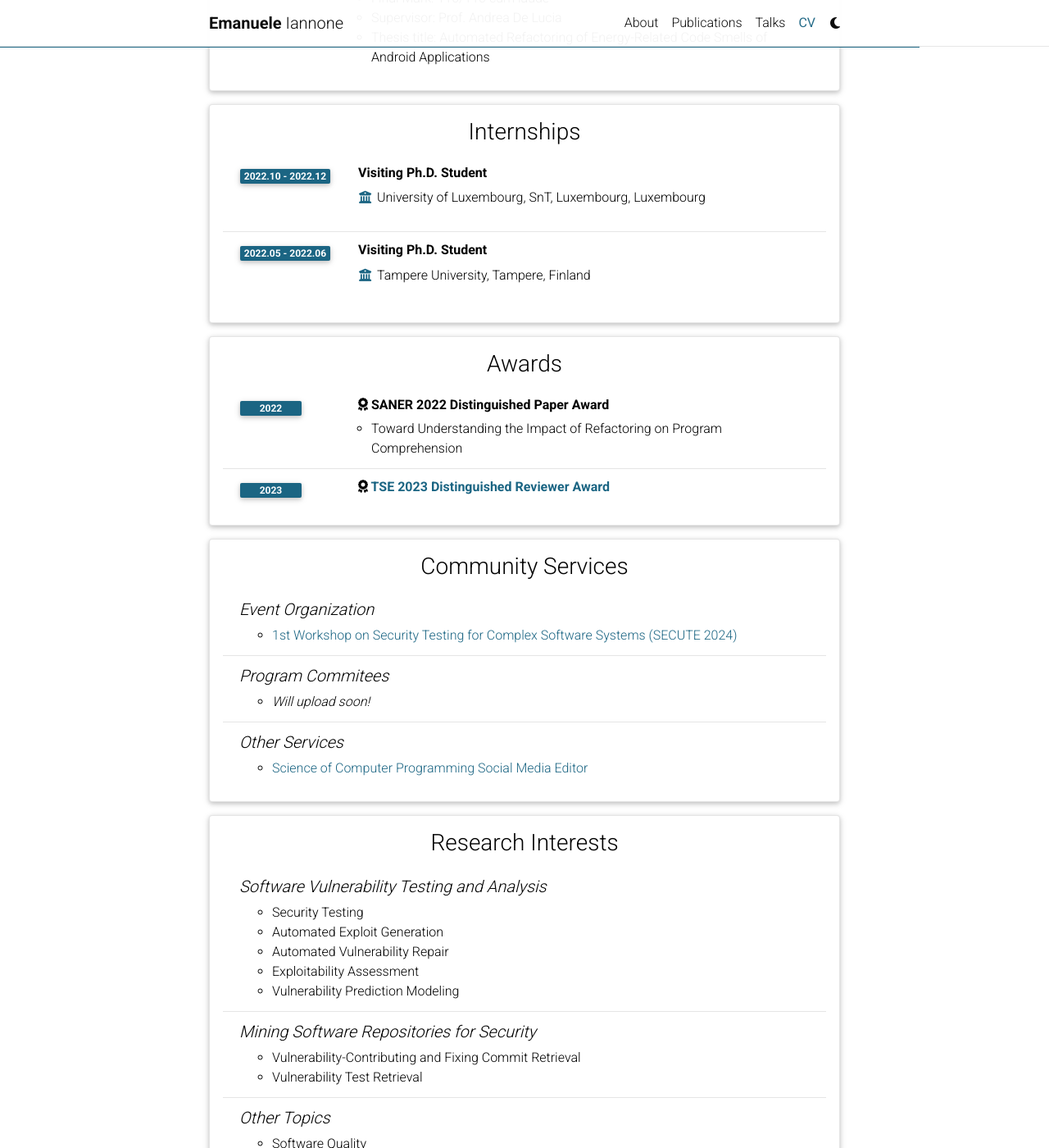
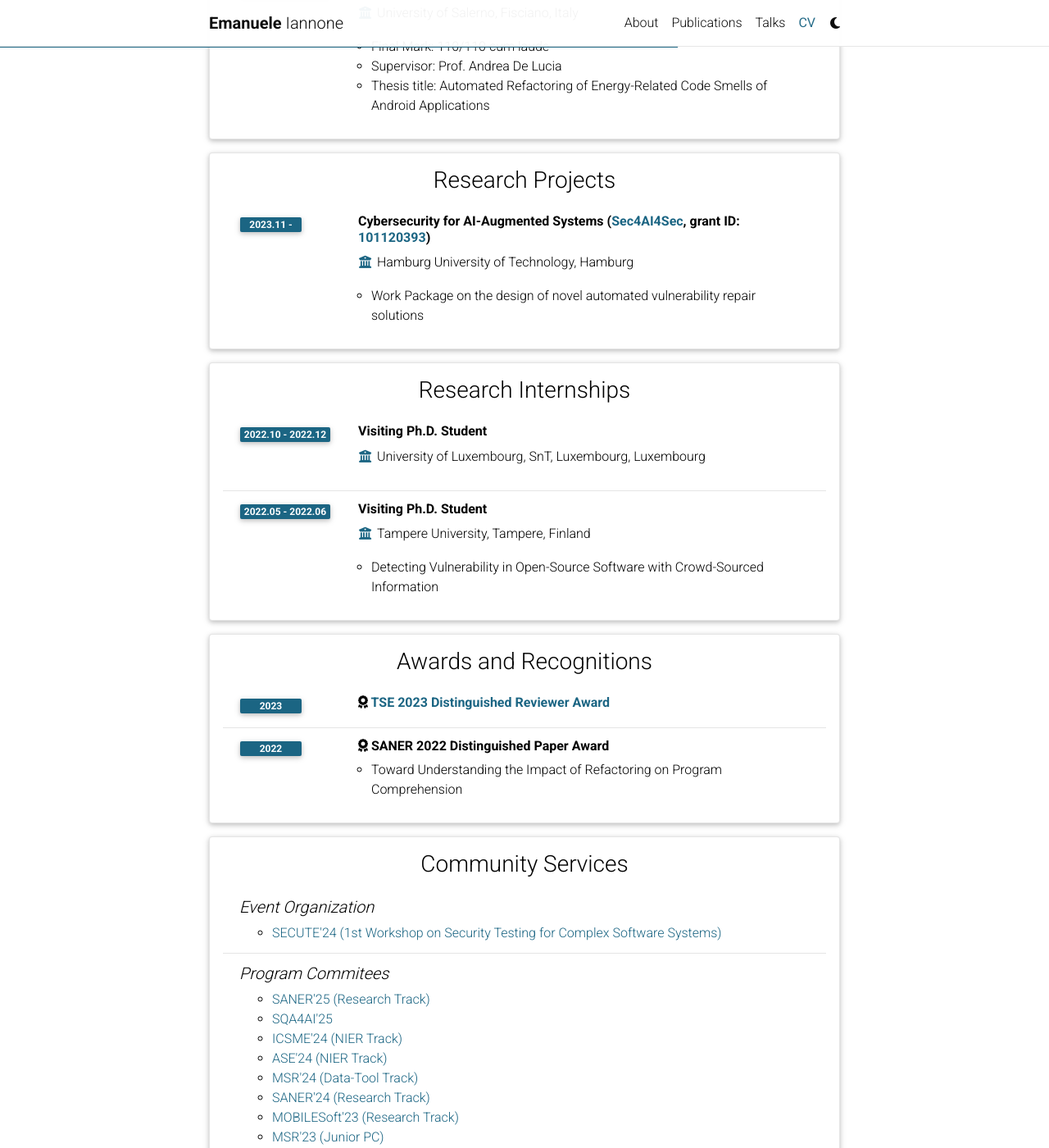
Before and after one commit to emaiannone/emaiannone.github.io, a Jekyll site: the page built from _pages/cv.md, in a window 1280 px wide and 1400 px high, scrolled down 1664 px. Shown: the whole window at 82% size. Built offline with Jekyll 4.4.1, drawn with Linux system fonts in a browser that asks for light colours; full-size pictures stand in for the smaller copies a plugin makes; comment, search, counter and statistics services are not loaded; a style sheet for code colours, icons or effects is not loaded; some of the changed text lies outside the part shown.

Commit message:
Update bio and CV

```diff
--- a/_data/cv.yml
+++ b/_data/cv.yml
@@ -16,7 +16,9 @@
     - title: Postdoctoral Researcher (Research Assistant)
       institution: Hamburg University of Technology, Hamburg
       year: 2023.11 -
-      description: "Working on designing novel automated vulnerability repair solutions in the context of Horizon EU project 'Cybersecurity for AI-Augmented Systems' (Sec4AI4Sec, grant ID: 101120393)"
+      description:
+        - "Research on security vulnerability testing."
+        - "Working on designing novel automated vulnerability repair solutions in the context of Horizon EU project 'Cybersecurity for AI-Augmented Systems' (<a href='https://www.sec4ai4sec-project.eu/Sec4AI4Sec'>Sec4AI4Sec</a>, grant ID: <a href='https://cordis.europa.eu/project/id/101120393'>101120393</a>)."
 
 - title: Education
   type: time_table
@@ -47,35 +49,56 @@
         - "Supervisor: Prof. Andrea De Lucia"
         - "Thesis title: Automated Refactoring of Energy-Related Code Smells of Android Applications"
 
-- title: Internships
+- title: Research Projects
+  type: time_table
+  contents:
+    - title: "Cybersecurity for AI-Augmented Systems (<a href='https://www.sec4ai4sec-project.eu/Sec4AI4Sec'>Sec4AI4Sec</a>, grant ID: <a href='https://cordis.europa.eu/project/id/101120393'>101120393</a>)"
+      institution: Hamburg University of Technology, Hamburg
+      year: 2023.11 -
+      description: "Work Package on the design of novel automated vulnerability repair solutions"
+
+- title: Research Internships
   type: time_table
   contents:
     - title: Visiting Ph.D. Student
       institution: University of Luxembourg, SnT, Luxembourg, Luxembourg
       year: 2022.10 - 2022.12
+      desctiption: "Synthesizing Commit Messages from Bug Reports with Pre-trained Transformers"
     - title: Visiting Ph.D. Student
       institution: Tampere University, Tampere, Finland
       year: 2022.05 - 2022.06
+      description: "Detecting Vulnerability in Open-Source Software with Crowd-Sourced Information"
 
-- title: Awards
+- title: Awards and Recognitions
   type: time_table
   contents:
+    - year: 2023
+      title: <i class="fas fa-award"></i> <a href="https://ieeexplore.ieee.org/document/10473612">TSE 2023 Distinguished Reviewer Award</a>
     - year: 2022
       title: <i class="fas fa-award"></i> SANER 2022 Distinguished Paper Award
       items:
         - "Toward Understanding the Impact of Refactoring on Program Comprehension"
-    - year: 2023
-      title: <i class="fas fa-award"></i> <a href="https://ieeexplore.ieee.org/document/10473612">TSE 2023 Distinguished Reviewer Award</a>
 
 - title: Community Services
   type: nested_list
   contents:
     - title: Event Organization
       items:
-        - <a href="https://secute-ws.github.io/">1st Workshop on Security Testing for Complex Software Systems (SECUTE 2024)</a>
+        - <a href="https://secute-ws.github.io/">SECUTE'24 (1st Workshop on Security Testing for Complex Software Systems)</a>
     - title: Program Commitees
       items:
-        - <i>Will upload soon!</i>
+        - <a href="https://conf.researchr.org/track/saner-2025/saner-2025-papers">SANER'25 (Research Track)</a>
+        - <a href="https://sqa4ai2025.github.io/SQA4AI2025/committe.html">SQA4AI'25</a>
+        - <a href="https://conf.researchr.org/track/icsme-2024/icsme-2024-new-ideas-and-emerging-results-track">ICSME'24 (NIER Track)</a>
+        - <a href="https://conf.researchr.org/track/ase-2024/ase-2024-nier-track">ASE'24 (NIER Track)</a>
+        - <a href="https://2024.msrconf.org/track/msr-2024-data-and-tool-showcase-track">MSR'24 (Data-Tool Track)</a>
+        - <a href="https://conf.researchr.org/track/saner-2024/saner-2024-papers">SANER'24 (Research Track)</a>
+        - <a href="https://conf.researchr.org/track/mobilesoft-2023/mobilesoft-2023-research-track">MOBILESoft'23 (Research Track)</a>
+        - <a href="https://conf.researchr.org/track/msr-2023/msr-2023-junior-pc">MSR'23 (Junior PC)</a>
+        - <a href="https://conf.researchr.org/track/ssbse-2022/ssbse-2022-rene---nier">SSBSE'22 (RENE-NIER Track)</a>
+        - <a href="https://conf.researchr.org/track/ase-2024/ase-2022-nier-track">ASE'22 (NIER Track)</a>
+        - <a href="https://sqa4ai.github.io/sqa4ai2022/committe.html">SQA4AI'22</a>
+        - <a href="https://www.iaria.org/conferences2021/ComICSEA21.html">ICSEA'21</a>
     - title: Other Services
       items:
         - <a href="https://www.sciencedirect.com/journal/science-of-computer-programming/about/editorial-board">Science of Computer Programming Social Media Editor</a>
@@ -83,9 +106,9 @@
 - title: Research Interests
   type: nested_list
   contents:
-    - title: Software Vulnerability Testing and Analysis
+    - title: Security Vulnerability Testing and Analysis
       items:
-        - Security Testing
+        - Security Vulnerability Testing
         - Automated Exploit Generation
         - Automated Vulnerability Repair
         - Exploitability Assessment
@@ -96,6 +119,8 @@
         - Vulnerability Test Retrieval
     - title: Other Topics
       items:
-        - Software Quality
+        - Human Aspects in Software Security
+        - Program Comprehension
         - Software Refactoring
+        - Organizational Aspects in Software Engineering
         - Green Software Engineering
```
Also changed, not shown: _pages/about.md (+26 -11 lines).
